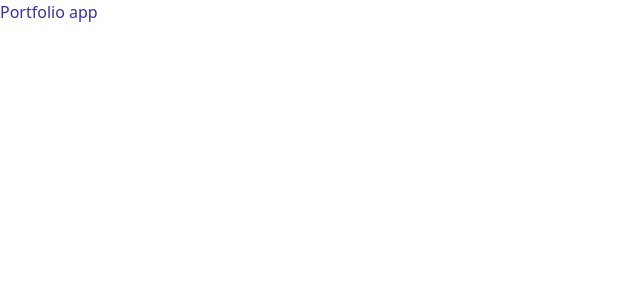
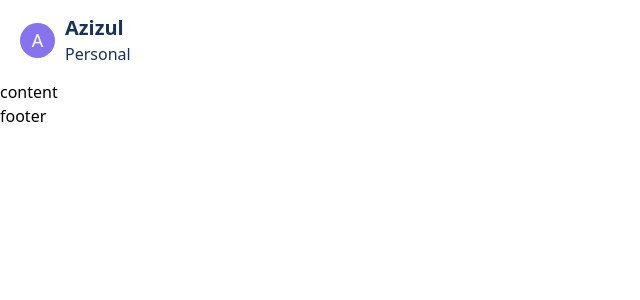
Before and after one commit to user-azizul/React-portfolio-web-app, a React (Vite) app: page / in a window 1280 px wide. Shown: the top 300 px of the page, without its empty margins (0-640 px from the left). Built offline with nearby package versions, Linux system fonts and the light colour scheme.

Commit message:
header done

```diff
--- a/package.json
+++ b/package.json
@@ -10,8 +10,11 @@
     "preview": "vite preview"
   },
   "dependencies": {
+    "aos": "^2.3.4",
     "react": "^18.3.1",
-    "react-dom": "^18.3.1"
+    "react-countup": "^6.5.3",
+    "react-dom": "^18.3.1",
+    "remixicon": "^4.3.0"
   },
   "devDependencies": {
     "@eslint/js": "^9.9.0",
--- a/src/App.css
+++ b/src/App.css
@@ -0,0 +1,18 @@
+@import url("https://fonts.googleapis.com/css2?family=Urbanist:ital,wght@0,100..900;1,100..900&display=swap");
+* {
+  padding: 0;
+  margin: 0;
+  box-sizing: border-box;
+}
+html {
+  scroll-behavior: smooth;
+}
+.container {
+  max-width: 1170px;
+  padding-left: 20px;
+  padding-right: 20px;
+  margin: 0 auto;
+}
+section {
+  padding: 50px 0;
+}
--- a/src/App.jsx
+++ b/src/App.jsx
@@ -1,10 +1,18 @@
-import React from "react";
+import Aos from "aos";
+import React, { useEffect } from "react";
+import Header from "./Components/Header";
+import Footer from "./Components/Footer";
 
 function App() {
+  useEffect(() => {
+    Aos.init();
+  }, []);
   return (
-    <div>
-      <h1 className="text-indigo-800">Portfolio app</h1>
-    </div>
+    <>
+      <Header />
+      <main> content</main>
+      <Footer />
+    </>
   );
 }
 
--- /dev/null
+++ b/src/Components/Footer.jsx
@@ -0,0 +1,7 @@
+import React from "react";
+
+function Footer() {
+  return <div>footer</div>;
+}
+
+export default Footer;
--- /dev/null
+++ b/src/Components/Header.jsx
@@ -0,0 +1,28 @@
+import React from "react";
+import "../App.css"; // Ensure you import your CSS
+
+function Header() {
+  return (
+    <header className="w-full h-20 flex items-center">
+      <div className="container">
+        <div className="flex items-center justify-between">
+          {/* logo */}
+          <div className="flex items-center gap-2.5">
+            <span className="w-[35px] h-[35px] bg-primaryColor text-white text-lg font-medium rounded-full flex items-center justify-center">
+              A
+            </span>
+
+            <div className="leading-[20px]">
+              <h2 className="text-xl text-smallTextColor font-bold">Azizul</h2>
+              <p className="text-smallTextColor text-base font-medium">
+                Personal
+              </p>
+            </div>
+          </div>
+        </div>
+      </div>
+    </header>
+  );
+}
+
+export default Header;
--- a/tailwind.config.js
+++ b/tailwind.config.js
@@ -2,7 +2,13 @@
 export default {
   content: ["./index.html", "./src/**/*.{js,ts,jsx,tsx}"],
   theme: {
-    extend: {}
+    extend: {
+      colors: {
+        primaryColor: "#8873ef",
+        headingColor: "#081e21",
+        smallTextColor: "#193256"
+      }
+    }
   },
   plugins: []
 };
```
Also changed, not shown: src/main.jsx (+9 -7 lines), 1 other file (tests, documents, lock files or other folders).
